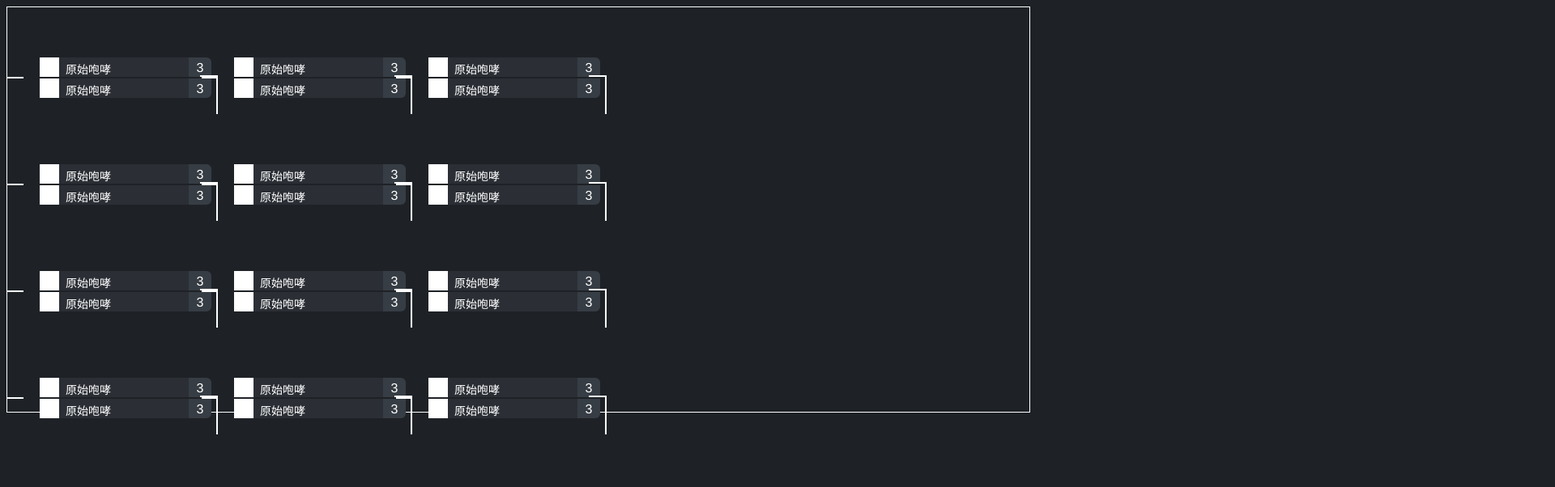
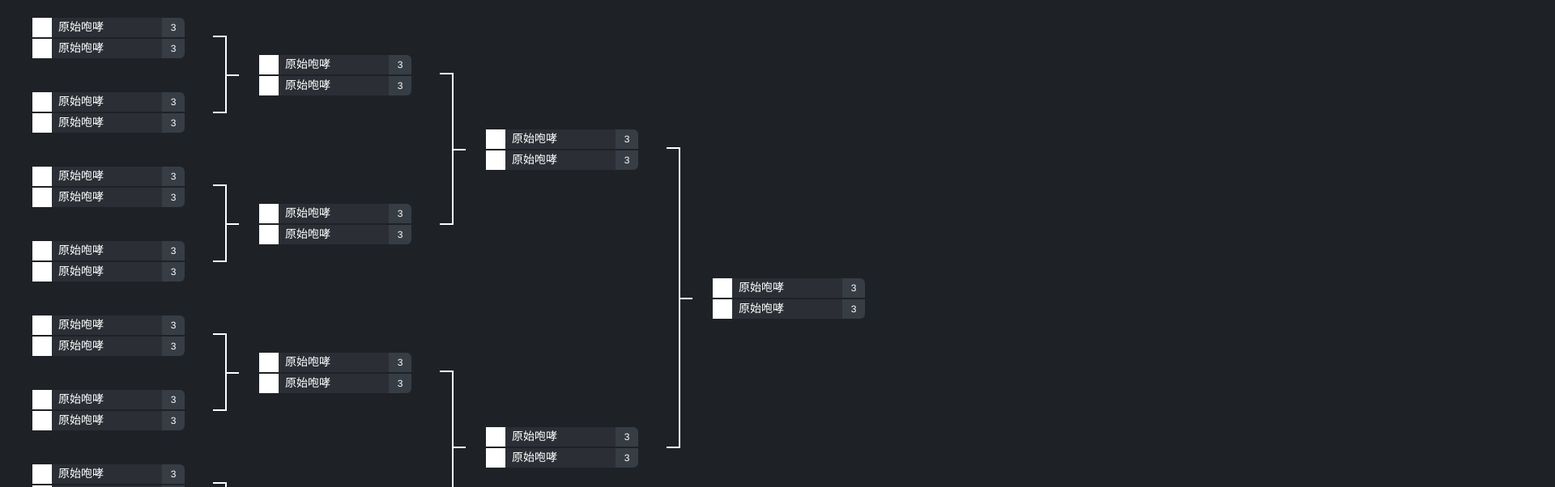
Before and after one commit to ieiayaobb/vue-brackets, a Vue app: page / in a window 1280 px wide. Shown: the top 602 px of the page at 81% size, 1920 px wide, since content can reach past the window. Built offline with nearby package versions, Linux system fonts and the light colour scheme.

Commit message:
handle dynamic bracket

```diff
--- a/index.html
+++ b/index.html
@@ -2,7 +2,7 @@
 <html>
   <head>
     <meta charset="utf-8">
-    <title>brackets</title>
+    <title>对阵图</title>
   </head>
   <body>
     <div id="app"></div>
--- a/src/App.vue
+++ b/src/App.vue
@@ -1,16 +1,28 @@
 <template>
   <div id="app">
-    <bracketView></bracketView>
+    <bracketView :playersCount=playersCount|adjust></bracketView>
+    <input class="adjust" type="number" v-model.number="playersCount"/>
   </div>
 </template>
 
 <script>
+import './reset.css'
 import BracketView from './components/BracketView'
 
 export default {
   name: 'app',
+  data() {
+    return {
+      playersCount: 16
+    }
+  },
   components: {
     BracketView
+  },
+  filters: {
+    adjust: function(value){
+      return Math.pow(2, Math.ceil(Math.log(value) / Math.LN2))
+    }
   }
 }
 </script>
@@ -27,4 +39,8 @@ export default {
 body {
   background-color: #1E2227;
 }
+
+.adjust {
+  height: 30px;
+}
 </style>
--- a/src/components/Bracket.vue
+++ b/src/components/Bracket.vue
@@ -1,8 +1,6 @@
 <template>
-	<div>
-		<round class="round" :round-num=0></round>
-		<round class="round" :round-num=1></round>
-		<round class="round" :round-num=2></round>
+	<div class="bracket" v-bind:style="{width:bracketWidth, height: bracketHeight}">
+		<round :roundNum="n" v-for="n in roundsCount" :isFirst=" n == 1" :isLast="n  == roundsCount" :playersCount="playersCount"></round>
 	</div>
 </template>
 
@@ -11,6 +9,27 @@ import Round from './Round'
 
 export default {
   name: 'bracket',
+  props: {
+  	bracketWidth: {
+  		type: Number,
+  		required :false
+  	},
+    playersCount: {
+        type: Number,
+        required: true
+    }
+  },
+  computed: {
+  	roundsCount: function() {
+  		return Math.log(this.playersCount) / Math.LN2
+  	},
+  	bracketWidth: function() {
+  		return this.roundsCount * 280 + "px";
+  	},
+  	bracketHeight: function() {
+  		return this.playersCount / 2 * 100 + "px";
+  	}
+  },
   components: {
     Round
   }
@@ -18,9 +37,13 @@ export default {
 </script>
 
 <style>
-.round {
-	float: left;
-	width: 220px;
-	margin-left: 20px;
+.bracket {
+	cursor: move;
+}
+.bracket:after {
+	content: '\20';
+	display: block;
+	height: 0;
+	clear: both;
 }
 </style>
--- a/src/components/BracketView.vue
+++ b/src/components/BracketView.vue
@@ -1,6 +1,6 @@
 <template>
-	<div class="drag-zone" ref="drag_zone" @mousedown.prevent="dragStart" @mouseup="dragStop">
-		<bracket class="bracket">
+	<div class="drag-zone" @mousedown="dragStart" @mouseup="dragStop">
+		<bracket :playersCount=playersCount class="bracket">
 		</bracket>
 	</div>
 </template>
@@ -8,26 +8,24 @@
 <script>
 import Bracket from './Bracket'
 
-
 export default {
   name: 'bracketView',
+  props: {
+    playersCount: {
+        type: Number,
+        required: true
+    }
+  },
   methods: {
   	dragStart(mde) {
-  		console.log(mde)
-  		var drag_zone = this.$refs.drag_zone
-  		var handle_taget = mde.target
-
-		while (handle_taget != drag_zone){
-			handle_taget = handle_taget.parentNode
-			console.log(handle_taget)
-			console.log(drag_zone)
-			console.log(handle_taget == drag_zone)
-		}
+      var drag_zone = this.$el
+		  var init_left = this.$el.offsetLeft
+		  var init_top = this.$el.offsetTop
   		window.onmousemove = function(mve) {
-  			var left = Math.round(mve.pageX - handle_taget.offsetX) + "px";
-  			var top = Math.round(mve.pageY - handle_taget.offsetY) + "px"
-  			drag_zone.style.left = left
-  			drag_zone.style.top = top
+  			var left = init_left + mve.pageX - mde.pageX
+  			var top = init_top + mve.pageY - mde.pageY
+  			drag_zone.style.left = left + "px"
+  			drag_zone.style.top = top + "px"
   		}
   	},
   	dragStop(mue) {
@@ -44,18 +42,10 @@ export default {
 <style>
 	.drag-zone {
 		position: relative;
-		border: 1px #FFF solid;
+    width: 2000px;
+		/*border: 1px #FFF solid;*/
 	}
 
-	.bracket {
-		height: 500px;
-		cursor: move;
-	}
-	.bracket:after {
-		content: '\20';
-    	display: block;
-    	height: 0;
-    	clear: both;
-	}
+
 
 </style>
--- a/src/components/Match.vue
+++ b/src/components/Match.vue
@@ -1,7 +1,9 @@
 <template>
-	<div class="match">
-		<playerItem class="player1" :updown=false></playerItem>
-		<playerItem class="player2" :updown=true></playerItem>
+	<div class="match" v-bind:class="[type, {last: isLast}, {fisrt: isFirst}]">
+        <div class="players">
+    		<playerItem class="player1" :updown=false></playerItem>
+    		<playerItem class="player2" :updown=true></playerItem>
+        </div>
 	</div>
 </template>
 
@@ -10,6 +12,32 @@ import PlayerItem from './PlayerItem'
 
 export default {
   name: 'Match',
+  props: {
+    even: {
+        default: true,
+        type: Boolean,
+        required: true
+    },
+    isFirst: {
+        default: false,
+        type: Boolean,
+        required: false
+    },
+    isLast: {
+        default: false,
+        type: Boolean,
+        required: false
+    }
+  },
+  computed: {
+    type: function() {
+        if (this.even) {
+            return "match-even";
+        } else {
+            return "match-odd";
+        }
+    }
+  },
   components: {
   	PlayerItem
   }
@@ -19,34 +47,64 @@ export default {
 <style>
 .match {
 	position: relative;
-	float: left;
-	width: 220px;
-	margin-top: 40px;
+	width: 260px;
 	padding: 20px;
 }
 
-.match:before {
+.match:after {
+    content: ' ';
+    position: absolute;
+    display: block;
+    width: 15px;
+    height: 2px;
+    background: #FFF;
+    top: 50%;
+    left: 0px;
+    margin-left: -20px;
+}
+
+.match-even:before {
 	content: ' ';
     position: absolute;;
     display: block;
-    width: 20px;
+    width: 15px;
     height: 50%;
     color: #FFF;
-    right: 20px;
+    right: 0px;
     bottom: 0;
     border: 2px solid;
     border-bottom-width: 0;
     border-left-width: 0;
 }
 
-.match:after {
-	content: ' ';
+.match-odd:before {
+    content: ' ';
+    position: absolute;;
+    display: block;
+    width: 15px;
+    height: 50%;
+    color: #FFF;
+    right: 0px;
+    top: 0;
+    border: 0 solid;
+    border-right-width: 2px;
+    border-bottom-width: 2px;
+}
+
+.players {
     position: absolute;
-    display: block;
-    width: 20px;
-    height: 2px;
-    background: #FFF;
+    width: 220px;
+    height: 52px;
     top: 50%;
-    left: -20px;
+    margin-top: -26px;
 }
+
+.fisrt:after {
+    content: none;
+}
+
+.last:before {
+    content: none;
+}
+
 </style>
--- a/src/components/PlayerItem.vue
+++ b/src/components/PlayerItem.vue
@@ -2,9 +2,10 @@
 	<div class="player-item">
 		<div class="thumbnail"></div>
 		<div class="player">
-			<span class="player-name">原始咆哮</span>
+			<span class="player-name" @click="edit" v-show="editing">{{ label }}</span>
+			<input ref="editing" class="editing" @blur="display" type="text" v-model="label" v-show="!editing" />
 		</div>
-		<div class="score" v-bind:class="updownClass">3</div>
+		<div class="score" v-bind:class="updownClass" @click="adjustScore">3</div>
 	</div>
 </template>
 
@@ -17,6 +18,12 @@ export default {
   		required: true
   	}
   },
+  data() {
+  	return {
+  		editing: true,
+  		label: "原始咆哮"
+  	}
+  },
   computed: {
   	updownClass: function() {
   		if (this.updown) {
@@ -24,6 +31,19 @@ export default {
   		} else {
   			return "up";
   		}
+  	}
+  },
+  methods: {
+  	edit: function(e) {
+  		this.editing = false
+  		// console.log(this.$refs.editing)
+  		this.$refs.editing.focus()
+  	},
+  	display: function(e) {
+  		this.editing = true
+  	},
+  	adjustScore: function(e){
+  		console.log(e)
   	}
   }
 }
@@ -45,7 +65,7 @@ export default {
 .player {
 	float: left;
 	background-color: #2B2F35;
-	width: 160px;
+	width: 136px;
 	height: 24px;
 }
 
@@ -54,16 +74,35 @@ export default {
 	float: left;
 	margin: 4px 0 0 8px;
 	font-size: 14px;
+	cursor: text;
+	width: 126px;
+}
+
+.editing {
+	margin: 2px 0 0 8px;
+	width:100%;
+	background:transparent;
+	font-size:14px;
+	border: none;
+	color: #FFF;
+}
+
+.holder {
+	width: 24px;
+	height: 24px;
+	float: left;
+	background-color: #FFF;
 }
 
 .score {
 	float: left;
 	color: #FFF;
 	width: 28px;
-	height: 20px;
+	height: 24px;
 	background-color: #373D44;
 	text-align: center;
-	padding-top: 4px;
+	padding-top: 6px;
+	cursor: pointer;
 }
 
 .up {
--- a/src/components/Round.vue
+++ b/src/components/Round.vue
@@ -1,9 +1,6 @@
 <template>
-	<div>
-		<match></match>
-		<match></match>
-		<match></match>
-		<match></match>
+	<div class="round">
+		<match :even="n % 2 != 0" v-for="n in matchNum" :isLast="isLast" :isFirst="isFirst" v-bind:style="{height: roundHeight}"></match>
 	</div>
 </template>
 
@@ -12,6 +9,36 @@ import Match from './Match'
 
 export default {
   name: 'Round',
+  props: {
+    roundNum: {
+        default: 1,
+        type: Number,
+        required: true
+    },
+    isFirst: {
+      default: false,
+      type: Boolean,
+      required: false
+    },
+    isLast: {
+      default: false,
+      type: Boolean,
+      required: false
+    },
+    playersCount: {
+        type: Number,
+        required: true
+    }
+  },
+  computed: {
+  	roundHeight: function() {
+  		return Math.pow(2, this.roundNum - 1) * 92 + "px"
+  	},
+    matchNum: function() {
+      var num = this.playersCount / 2 / (Math.pow(2, this.roundNum - 1));
+      return num
+    }
+  },
   components: {
   	Match
   }
@@ -19,5 +46,8 @@ export default {
 </script>
 
 <style>
-
+.round {
+	float: left;
+	margin-left: 20px;
+}
 </style>
--- /dev/null
+++ b/src/reset.css
@@ -0,0 +1,84 @@
+/*
+KISSY CSS Reset
+理念：清除和重置是紧密不可分的
+特色：1.适应中文 2.基于最新主流浏览器
+维护：玉伯(lifesinger@gmail.com), 正淳(ragecarrier@gmail.com)
+*/
+
+/* 清除内外边距 */
+body, h1, h2, h3, h4, h5, h6, hr, p, blockquote, /* structural elements 结构元素 */
+dl, dt, dd, ul, ol, li, /* list elements 列表元素 */
+pre, /* text formatting elements 文本格式元素 */
+fieldset, lengend, button, input, textarea, /* form elements 表单元素 */
+th, td { /* table elements 表格元素 */
+    margin: 0;
+    padding: 0;
+}
+
+/* 设置默认字体 */
+body,
+button, input, select, textarea { /* for ie */
+    /*font: 12px/1 Tahoma, Helvetica, Arial, "宋体", sans-serif;*/
+    font: 12px/1 Tahoma, Helvetica, Arial, "\5b8b\4f53", sans-serif; /* 用 ascii 字符表示，使得在任何编码下都无问题 */
+}
+
+h1 { font-size: 18px; /* 18px / 12px = 1.5 */ }
+h2 { font-size: 16px; }
+h3 { font-size: 14px; }
+h4, h5, h6 { font-size: 100%; }
+
+address, cite, dfn, em, var { font-style: normal; } /* 将斜体扶正 */
+code, kbd, pre, samp, tt { font-family: "Courier New", Courier, monospace; } /* 统一等宽字体 */
+small { font-size: 12px; } /* 小于 12px 的中文很难阅读，让 small 正常化 */
+
+/* 重置列表元素 */
+ul, ol { list-style: none; }
+
+/* 重置文本格式元素 */
+a { text-decoration: none; }
+a:hover { text-decoration: underline; }
+
+abbr[title], acronym[title] { /* 注：1.ie6 不支持 abbr; 2.这里用了属性选择符，ie6 下无效果 */
+    border-bottom: 1px dotted;
+    cursor: help;
+}
+
+q:before, q:after { content: ''; }
+
+/* 重置表单元素 */
+legend { color: #000; } /* for ie6 */
+fieldset, img { border: none; } /* img 搭车：让链接里的 img 无边框 */
+/* 注：optgroup 无法扶正 */
+button, input, select, textarea {
+    font-size: 100%; /* 使得表单元素在 ie 下能继承字体大小 */
+}
+
+/* 重置表格元素 */
+table {
+    border-collapse: collapse;
+    border-spacing: 0;
+}
+
+/* 清除浮动 */
+.clear-float:after, .clear:after {
+  content: '\20';
+  display: block;
+  height: 0;
+  clear: both;
+}
+.ks-clear, .clear {
+  *zoom: 1;
+}
+
+/* 重置 hr */
+hr {
+    border: none;
+    height: 1px;
+}
+
+/* 让非ie浏览器默认也显示垂直滚动条，防止因滚动条引起的闪烁 */
+html { overflow-y: scroll; }
+
+* {
+  box-sizing: border-box;
+}
```
Also changed, not shown: src/components/Compete.vue (added, +25 -0 lines), src/main.js (line endings or trailing spaces).
